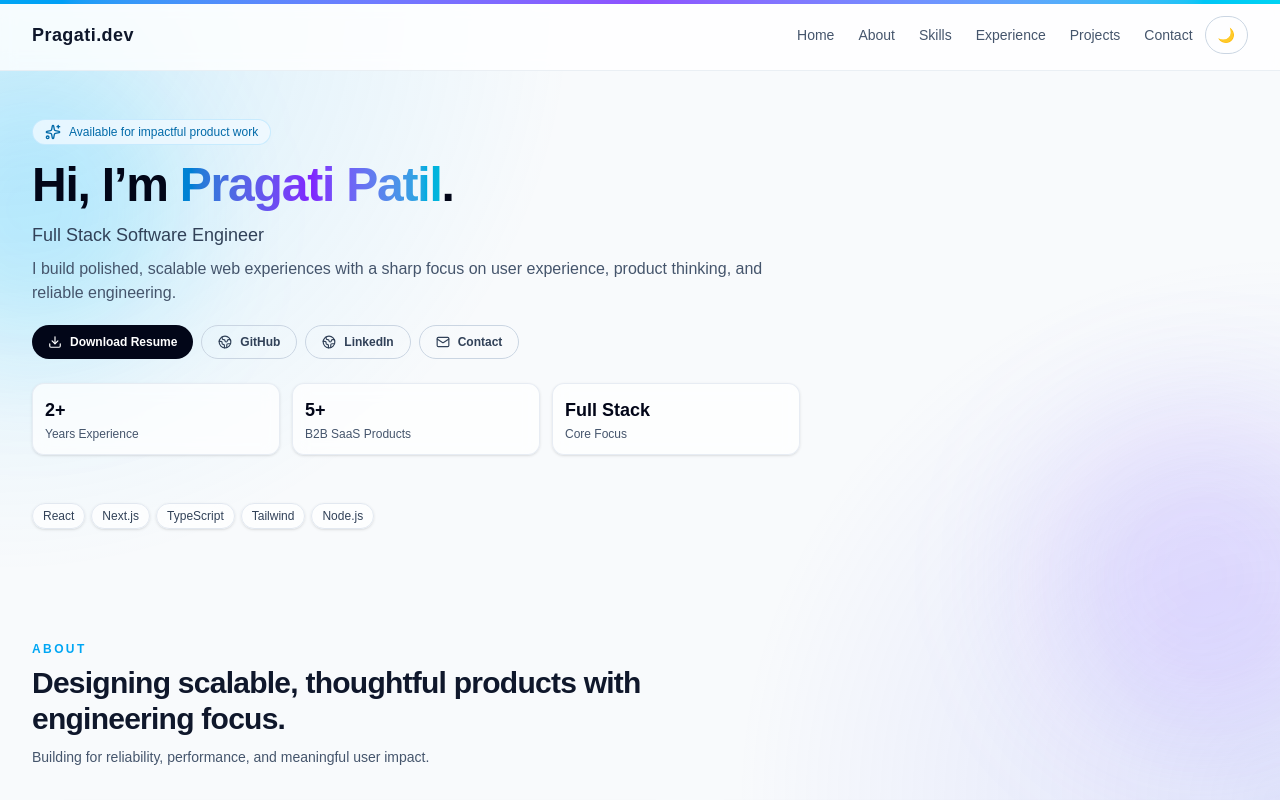
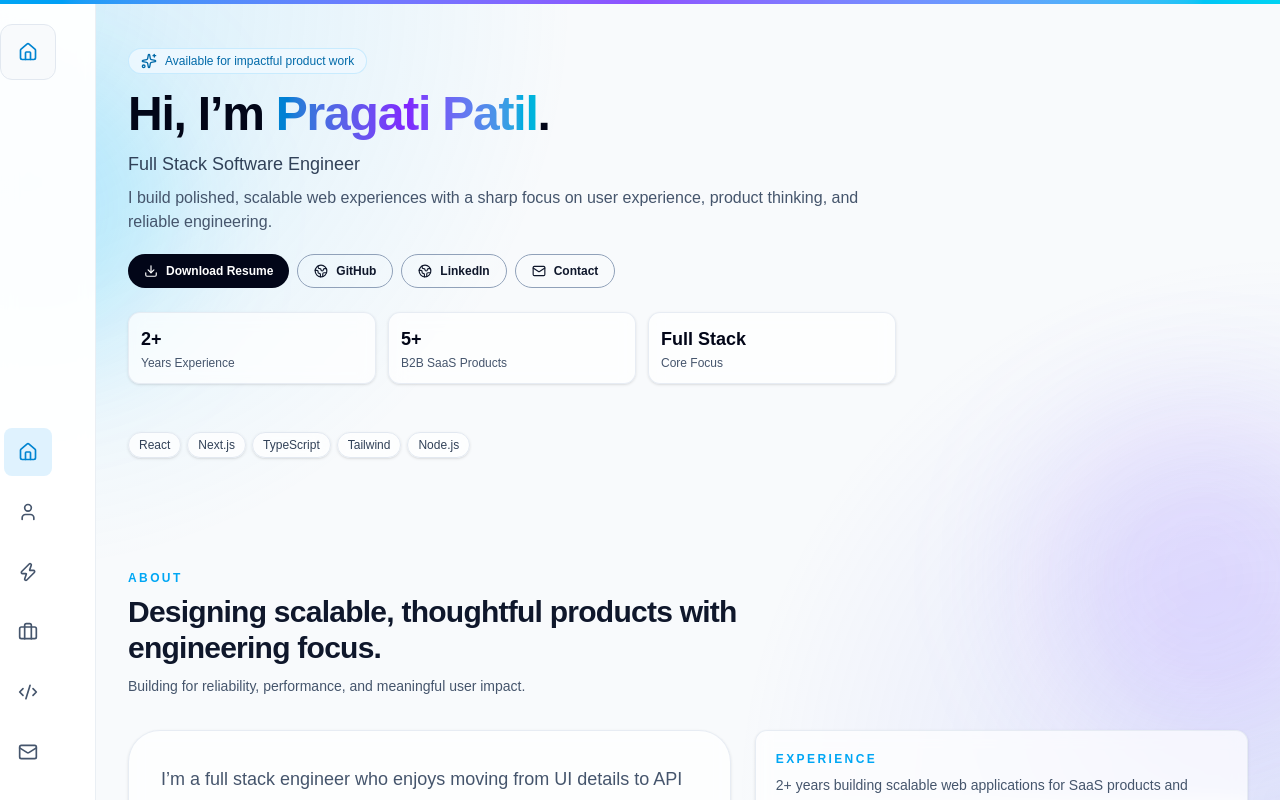
Before and after one commit to pragatipatil1428/pragatiportfolio, a Next.js app: page / in a window 1280 px wide. Shown: the top 800 px of the page. Built offline with nearby package versions, Linux system fonts and the light colour scheme.

Commit message:
chnages realted to dark and white mode

```diff
--- a/app/page.tsx
+++ b/app/page.tsx
@@ -1,4 +1,4 @@
-import Navbar from "@/src/components/Navbar";
+import Sidebar from "@/src/components/Sidebar";
 import Hero from "@/src/components/Hero";
 import About from "@/src/components/About";
 import Skills from "@/src/components/Skills";
@@ -15,8 +15,8 @@ export default function Home() {
     <>
       <ScrollProgress />
       <AnimatedBackground />
-      <Navbar />
-      <main>
+      <Sidebar />
+      <main className="md:ml-24">
         <Hero />
         <About />
         <Skills />
--- a/src/components/Contact.tsx
+++ b/src/components/Contact.tsx
@@ -3,6 +3,7 @@
 import { motion } from "framer-motion";
 import { useState } from "react";
 import { Globe2, Mail, MapPin, Send } from "lucide-react";
+import LocationMap from "@/src/components/LocationMap";
 
 export default function Contact() {
   const [formState, setFormState] = useState({ name: "", email: "", message: "" });
@@ -45,8 +46,12 @@ export default function Contact() {
             </a>
             <div className="flex items-center gap-3 rounded-2xl border border-slate-200 bg-slate-50 p-4 text-slate-700 dark:border-slate-800 dark:bg-slate-950/70 dark:text-slate-200">
               <MapPin size={18} className="text-sky-500" />
-              <span>India</span>
+              <div>
+                <p className="font-medium">Pune, India</p>
+                <p className="text-sm text-slate-600 dark:text-slate-400">Based in Maharashtra</p>
+              </div>
             </div>
+            <LocationMap />
           </div>
         </motion.div>
 
@@ -61,16 +66,16 @@ export default function Contact() {
           <div className="grid gap-4 sm:grid-cols-2">
             <label className="flex flex-col gap-2 text-sm font-medium text-slate-700 dark:text-slate-300">
               Name
-              <input required value={formState.name} onChange={(event) => setFormState({ ...formState, name: event.target.value })} className="rounded-2xl border border-slate-200 bg-slate-50 px-4 py-3 outline-none ring-0 transition focus:border-sky-500 dark:border-slate-700 dark:bg-slate-950/80" />
+              <input required value={formState.name} onChange={(event) => setFormState({ ...formState, name: event.target.value })} className="rounded-2xl border border-slate-200 bg-slate-50 px-4 py-3 text-slate-900 placeholder-slate-500 outline-none ring-0 transition focus:border-sky-500 dark:border-slate-700 dark:bg-slate-950/80 dark:text-white dark:placeholder-slate-400" />
             </label>
             <label className="flex flex-col gap-2 text-sm font-medium text-slate-700 dark:text-slate-300">
               Email
-              <input type="email" required value={formState.email} onChange={(event) => setFormState({ ...formState, email: event.target.value })} className="rounded-2xl border border-slate-200 bg-slate-50 px-4 py-3 outline-none ring-0 transition focus:border-sky-500 dark:border-slate-700 dark:bg-slate-950/80" />
+              <input type="email" required value={formState.email} onChange={(event) => setFormState({ ...formState, email: event.target.value })} className="rounded-2xl border border-slate-200 bg-slate-50 px-4 py-3 text-slate-900 placeholder-slate-500 outline-none ring-0 transition focus:border-sky-500 dark:border-slate-700 dark:bg-slate-950/80 dark:text-white dark:placeholder-slate-400" />
             </label>
           </div>
           <label className="mt-4 flex flex-col gap-2 text-sm font-medium text-slate-700 dark:text-slate-300">
             Message
-            <textarea required rows={6} value={formState.message} onChange={(event) => setFormState({ ...formState, message: event.target.value })} className="rounded-2xl border border-slate-200 bg-slate-50 px-4 py-3 outline-none ring-0 transition focus:border-sky-500 dark:border-slate-700 dark:bg-slate-950/80" />
+            <textarea required rows={6} value={formState.message} onChange={(event) => setFormState({ ...formState, message: event.target.value })} className="rounded-2xl border border-slate-200 bg-slate-50 px-4 py-3 text-slate-900 placeholder-slate-500 outline-none ring-0 transition focus:border-sky-500 dark:border-slate-700 dark:bg-slate-950/80 dark:text-white dark:placeholder-slate-400" />
           </label>
           <button type="submit" className="mt-6 inline-flex items-center gap-2 rounded-full bg-slate-950 px-5 py-3 text-sm font-semibold text-white transition hover:bg-slate-800 dark:bg-sky-600 dark:hover:bg-sky-500">
             <Send size={16} />
--- a/src/components/Footer.tsx
+++ b/src/components/Footer.tsx
@@ -2,17 +2,17 @@ import { Globe2, Mail } from "lucide-react";
 
 export default function Footer() {
   return (
-    <footer className="border-t border-slate-200/80 bg-white/80 py-10 text-sm text-slate-600 backdrop-blur dark:border-slate-800 dark:bg-slate-950/80 dark:text-slate-300">
+    <footer className="md:ml-24 border-t border-slate-200/80 bg-white/80 py-10 text-sm text-slate-700 backdrop-blur dark:border-slate-800 dark:bg-slate-950/80 dark:text-slate-300">
       <div className="mx-auto flex max-w-7xl flex-col items-center justify-between gap-4 px-6 md:flex-row lg:px-8">
         <p>© 2026 Pragati Patil. Crafted with care and modern web tools.</p>
         <div className="flex items-center gap-3">
-          <a href="mailto:pragatipatil1428@gmail.com" className="rounded-full border border-slate-200 bg-slate-50 p-2.5 text-slate-700 transition hover:border-slate-400 hover:text-slate-900 dark:border-slate-700 dark:bg-slate-900/70 dark:text-slate-200" aria-label="Email">
+          <a href="mailto:pragatipatil1428@gmail.com" className="rounded-full border border-slate-400 bg-slate-50 p-2.5 text-slate-900 transition hover:border-slate-600 hover:text-slate-950 dark:border-slate-700 dark:bg-slate-900/70 dark:text-slate-200" aria-label="Email">
             <Mail size={16} />
           </a>
-          <a href="https://www.linkedin.com/in/pragati-patil1428/" target="_blank" rel="noreferrer" className="rounded-full border border-slate-200 bg-slate-50 p-2.5 text-slate-700 transition hover:border-slate-400 hover:text-slate-900 dark:border-slate-700 dark:bg-slate-900/70 dark:text-slate-200" aria-label="LinkedIn">
+          <a href="https://www.linkedin.com/in/pragati-patil1428/" target="_blank" rel="noreferrer" className="rounded-full border border-slate-400 bg-slate-50 p-2.5 text-slate-900 transition hover:border-slate-600 hover:text-slate-950 dark:border-slate-700 dark:bg-slate-900/70 dark:text-slate-200" aria-label="LinkedIn">
             <Globe2 size={16} />
           </a>
-          <a href="https://github.com/pragatipatil1428/" target="_blank" rel="noreferrer" className="rounded-full border border-slate-200 bg-slate-50 p-2.5 text-slate-700 transition hover:border-slate-400 hover:text-slate-900 dark:border-slate-700 dark:bg-slate-900/70 dark:text-slate-200" aria-label="GitHub">
+          <a href="https://github.com/pragatipatil1428/" target="_blank" rel="noreferrer" className="rounded-full border border-slate-400 bg-slate-50 p-2.5 text-slate-900 transition hover:border-slate-600 hover:text-slate-950 dark:border-slate-700 dark:bg-slate-900/70 dark:text-slate-200" aria-label="GitHub">
             <Globe2 size={16} />
           </a>
         </div>
--- a/src/components/Hero.tsx
+++ b/src/components/Hero.tsx
@@ -44,7 +44,7 @@ export default function Hero() {
               href="https://github.com/pragatipatil1428/"
               target="_blank"
               rel="noreferrer"
-              className="inline-flex items-center gap-2 rounded-full border border-slate-300 px-4 py-2 text-xs font-semibold text-slate-700 transition hover:-translate-y-0.5 hover:border-slate-500 hover:text-slate-900 dark:border-slate-700 dark:text-slate-200"
+              className="inline-flex items-center gap-2 rounded-full border border-slate-400 px-4 py-2 text-xs font-semibold text-slate-900 transition hover:-translate-y-0.5 hover:border-slate-600 hover:text-slate-950 dark:border-slate-700 dark:text-slate-200"
             >
               <Globe2 size={14} />
               GitHub
@@ -53,14 +53,14 @@ export default function Hero() {
               href="https://www.linkedin.com/in/pragati-patil1428/"
               target="_blank"
               rel="noreferrer"
-              className="inline-flex items-center gap-2 rounded-full border border-slate-300 px-4 py-2 text-xs font-semibold text-slate-700 transition hover:-translate-y-0.5 hover:border-slate-500 hover:text-slate-900 dark:border-slate-700 dark:text-slate-200"
+              className="inline-flex items-center gap-2 rounded-full border border-slate-400 px-4 py-2 text-xs font-semibold text-slate-900 transition hover:-translate-y-0.5 hover:border-slate-600 hover:text-slate-950 dark:border-slate-700 dark:text-slate-200"
             >
               <Globe2 size={14} />
               LinkedIn
             </a>
             <Link
               href="#contact"
-              className="inline-flex items-center gap-2 rounded-full border border-slate-300 px-4 py-2 text-xs font-semibold text-slate-700 transition hover:-translate-y-0.5 hover:border-slate-500 hover:text-slate-900 dark:border-slate-700 dark:text-slate-200"
+              className="inline-flex items-center gap-2 rounded-full border border-slate-400 px-4 py-2 text-xs font-semibold text-slate-900 transition hover:-translate-y-0.5 hover:border-slate-600 hover:text-slate-950 dark:border-slate-700 dark:text-slate-200"
             >
               <Mail size={14} />
               Contact
--- /dev/null
+++ b/src/components/LocationMap.tsx
@@ -0,0 +1,17 @@
+'use client';
+
+export default function LocationMap() {
+  return (
+    <div className="mt-4 overflow-hidden rounded-xl border border-slate-200 dark:border-slate-800">
+      <iframe
+        width="100%"
+        height="300"
+        style={{ border: 0 }}
+        loading="lazy"
+        allowFullScreen
+        referrerPolicy="no-referrer-when-downgrade"
+        src="https://www.google.com/maps/embed?pb=!1m18!1m12!1m3!1d3781.0654276881913!2d73.85674!3d18.52043!2m3!1f0!2f0!3f0!3m2!1i1024!2i768!4f13.1!3m3!1m2!1s0x3bc2bf0b06efffff%3A0x8e4b0e8b8e8e8e8e!2sPune%2C%20Maharashtra!5e0!3m2!1sen!2sin!4v1234567890123"
+      />
+    </div>
+  );
+}
--- a/src/components/Projects.tsx
+++ b/src/components/Projects.tsx
@@ -40,7 +40,7 @@ export default function Projects() {
                 ))}
               </div>
               <div className="mt-4 flex flex-wrap gap-2">
-                <a href={project.github} target="_blank" rel="noreferrer" className="inline-flex items-center gap-1.5 rounded-full border border-slate-300 px-3 py-1.5 text-xs font-semibold text-slate-700 transition hover:border-slate-500 hover:text-slate-900 dark:border-slate-700 dark:text-slate-200">
+                <a href={project.github} target="_blank" rel="noreferrer" className="inline-flex items-center gap-1.5 rounded-full border border-slate-400 px-3 py-1.5 text-xs font-semibold text-slate-900 transition hover:border-slate-600 hover:text-slate-950 dark:border-slate-700 dark:text-slate-200">
                   <ExternalLink size={12} />
                   GitHub
                 </a>
--- /dev/null
+++ b/src/components/Sidebar.tsx
@@ -0,0 +1,104 @@
+'use client';
+
+import { useEffect, useState } from "react";
+import { motion } from "framer-motion";
+import { Home, User, Zap, Briefcase, Code2, Mail, Moon, Sun } from "lucide-react";
+import { navLinks } from "@/src/utils";
+
+const sectionIcons: Record<string, React.ReactNode> = {
+  home: <Home size={20} />,
+  about: <User size={20} />,
+  skills: <Zap size={20} />,
+  experience: <Briefcase size={20} />,
+  projects: <Code2 size={20} />,
+  contact: <Mail size={20} />,
+};
+
+export default function Sidebar() {
+  const [darkMode, setDarkMode] = useState(false);
+  const [activeSection, setActiveSection] = useState("home");
+
+  useEffect(() => {
+    const savedTheme = window.localStorage.getItem("theme");
+    const prefersDark = window.matchMedia("(prefers-color-scheme: dark)").matches;
+    const isDark = savedTheme ? savedTheme === "dark" : prefersDark;
+    setDarkMode(isDark);
+    document.documentElement.classList.toggle("dark", isDark);
+  }, []);
+
+  useEffect(() => {
+    document.documentElement.classList.toggle("dark", darkMode);
+    window.localStorage.setItem("theme", darkMode ? "dark" : "light");
+  }, [darkMode]);
+
+  useEffect(() => {
+    const handleScroll = () => {
+      const sections = navLinks.map((link) => link.href.slice(1));
+      for (const section of sections) {
+        const element = document.getElementById(section);
+        if (element) {
+          const rect = element.getBoundingClientRect();
+          if (rect.top <= 100) {
+            setActiveSection(section);
+          }
+        }
+      }
+    };
+
+    window.addEventListener("scroll", handleScroll);
+    return () => window.removeEventListener("scroll", handleScroll);
+  }, []);
+
+  return (
+    <motion.aside
+      initial={{ x: -100, opacity: 0 }}
+      animate={{ x: 0, opacity: 1 }}
+      transition={{ duration: 0.4 }}
+      className="fixed left-0 top-0 z-40 hidden h-screen w-20 border-r border-slate-200/70 bg-white/95 backdrop-blur dark:border-slate-800 dark:bg-slate-950/95 md:flex md:w-24"
+    >
+      <div className="flex h-full flex-col items-center justify-between py-6">
+        {/* Logo */}
+        <a
+          href="#home"
+          className="flex h-12 w-12 items-center justify-center rounded-xl border border-slate-200 bg-slate-50 text-sky-600 transition hover:border-slate-400 dark:border-slate-800 dark:bg-slate-900 dark:hover:border-slate-700 md:h-14 md:w-14"
+        >
+          <Home size={20} />
+        </a>
+
+        {/* Navigation Tabs */}
+        <nav className="flex flex-col gap-3">
+          {navLinks.map((link) => {
+            const sectionId = link.href.slice(1);
+            const isActive = activeSection === sectionId;
+            return (
+              <motion.a
+                key={link.href}
+                href={link.href}
+                whileHover={{ scale: 1.05 }}
+                whileTap={{ scale: 0.95 }}
+                className={`relative flex h-10 w-10 items-center justify-center rounded-lg transition md:h-12 md:w-12 ${
+                  isActive
+                    ? "bg-sky-100 text-sky-600 dark:bg-sky-900/40 dark:text-sky-300"
+                    : "text-slate-600 hover:bg-slate-100 hover:text-slate-900 dark:text-slate-400 dark:hover:bg-slate-900 dark:hover:text-slate-200"
+                }`}
+                title={link.label}
+              >
+                {sectionIcons[sectionId] || null}
+              </motion.a>
+            );
+          })}
+        </nav>
+
+        {/* Theme Toggle */}
+        {/* <button
+          type="button"
+          onClick={() => setDarkMode((value) => !value)}
+          className="flex h-10 w-10 items-center justify-center rounded-lg text-slate-600 transition hover:bg-slate-100 hover:text-slate-900 dark:text-slate-400 dark:hover:bg-slate-900 dark:hover:text-slate-200 md:h-12 md:w-12"
+          title={darkMode ? "Light mode" : "Dark mode"}
+        >
+          {darkMode ? <Sun size={20} /> : <Moon size={20} />}
+        </button> */}
+      </div>
+    </motion.aside>
+  );
+}
```
